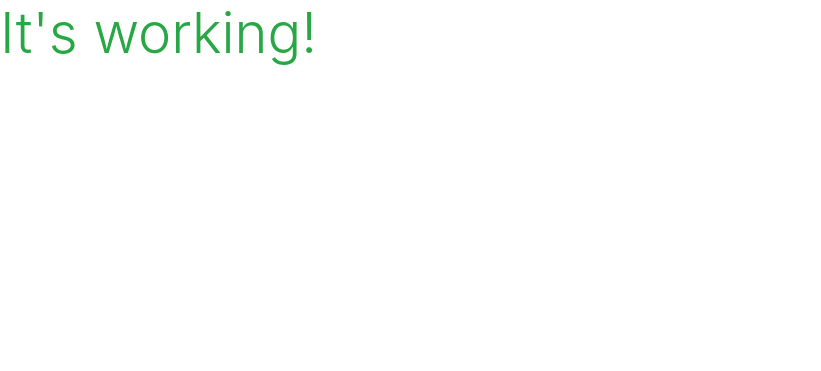
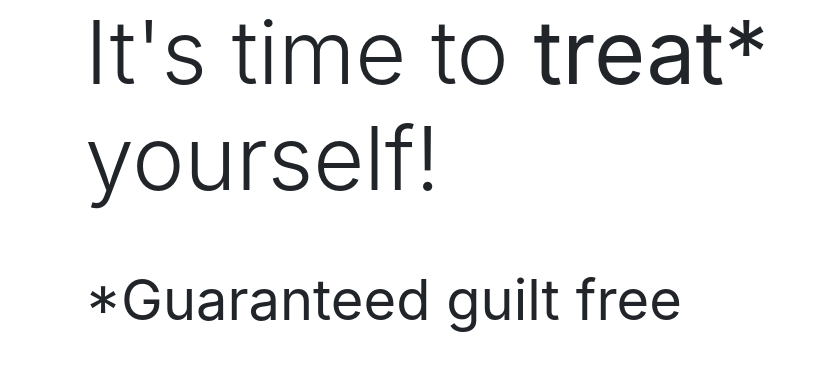
Before and after one commit to DannyGilligan/chocelegance-resubmission, a Django app: page / in a window 1280 px wide. Shown: the top 371 px of the page, without its empty margins (0-821 px from the left). Run offline with Django 3.2, Linux system fonts and the light colour scheme.

Commit message:
Add hero text overlay to index.html

```diff
--- a/home/templates/home/index.html
+++ b/home/templates/home/index.html
@@ -1,6 +1,30 @@
+<!-- This template is extended from the main base.html file located in the root templates directory -->
 {% extends "base.html" %}
 {% load static %}
 
+<!-- The block content below is injected into the main base.html template -->
 {% block content %}
-<h1 class="display-4 text-success">It's working!</h1>
+<div class="container h-100">
+    <div class="row h-100">
+
+        <!-- Hero text overlay -->
+        <div class="col-10 col-md-8 my-auto">
+            <h1 class="display-2 logo-font text-black">
+                It's time to <strong>treat*</strong> yourself!
+            </h1>
+            <br>
+            <br>
+            <h2 class="display-4 logo-font text-black">
+                <strong>*Guaranteed guilt free</strong>
+            </h2>
+
+
+
+
+
+
+        </div>
+
+    </div>
+</div>
 {% endblock %}
```
